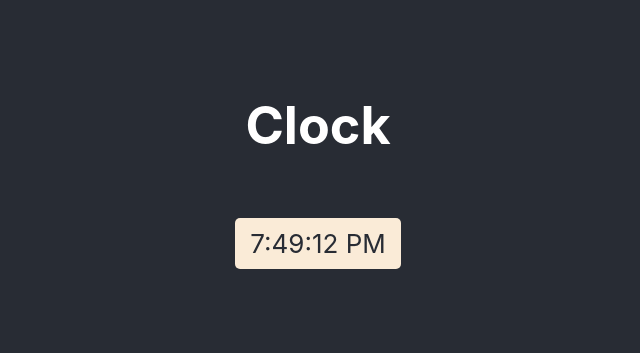
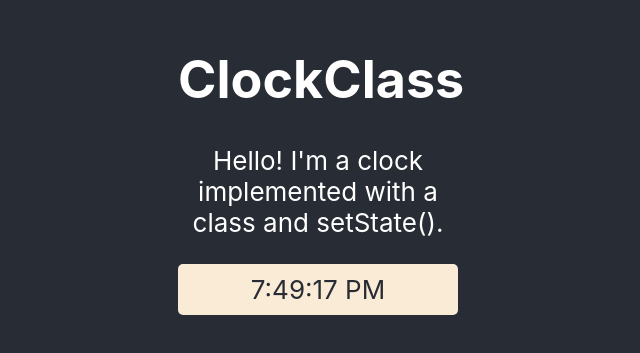
Before and after one commit to SilvanaBgn/react-clock, a React (Create React App) app: page / in a window 1280 px wide. Shown: the part 223-576 px from the top of the page, without its empty margins (322-962 px from the left). Built offline with nearby package versions, Linux system fonts and the light colour scheme.

Commit message:
New clock implemented with a class, using setInterval and setState()

```diff
--- a/src/App.js
+++ b/src/App.js
@@ -1,10 +1,10 @@
+import ClockClass from './components/ClockClass'
 import styles from './App.module.css';
 
 function App() {
   return (
     <div className={styles.App}>
-      <h1>Clock</h1>
-      <p className={styles.pClock}>{new Date().toLocaleTimeString()}</p>
+      <ClockClass/>
     </div>
   );
 }
--- a/src/App.module.css
+++ b/src/App.module.css
@@ -1,18 +1,12 @@
 .App {
-  text-align: center;
+  display: flex;
+  min-width: 300px;
+  min-height: 100vh;
+  flex-direction: column;
+  justify-content: center;
+  align-items: center;
   background-color: var(--base-color);
-  min-height: 100vh;
-  display: flex;
-  flex-direction: column;
-  align-items: center;
-  justify-content: center;
   font-size: calc(10px + 2vmin);
   color: white;
+  text-align: center;
 }
-
-.pClock {
-  padding: 10px 15px;
-  color: var(--base-color);
-  background-color: var(--white-background);
-  border-radius: 5px;
-}
--- /dev/null
+++ b/src/components/ClockClass.js
@@ -0,0 +1,37 @@
+import React from 'react';
+import styles from './ClockClass.module.css';
+
+class ClockClass extends React.Component {
+  constructor(props){
+    super(props);
+    this.state = {date: new Date().toLocaleTimeString() };
+  }
+
+  tickClock() {
+    this.setState({date: new Date().toLocaleTimeString()})
+  }
+
+  componentDidMount() {
+    console.log('Mounting');
+    this.timerID = setInterval(() => this.tickClock(),1000);
+  }
+  componentDidUpdate(){
+    console.log('Clock was updated:',this.state.date);
+  }
+  componentWillUnmount() {
+    console.log('UNMounting');
+    clearInterval(this.timerID);
+  }
+
+  render(){
+    return (
+      <div className={styles.clockClass}>
+        <h1>ClockClass</h1>
+        <p>Hello! I'm a clock implemented with a class and setState().</p>
+        <p className={styles.pClock}>{this.state.date}</p>
+      </div>
+    );
+  }
+}
+
+export default ClockClass;
--- /dev/null
+++ b/src/components/ClockClass.module.css
@@ -0,0 +1,11 @@
+.clockClass {
+  width: 280px;
+  padding: 0 10px;
+}
+
+.pClock {
+  padding: 10px 15px;
+  color: var(--base-color);
+  background-color: var(--white-background);
+  border-radius: 5px;
+}
```
